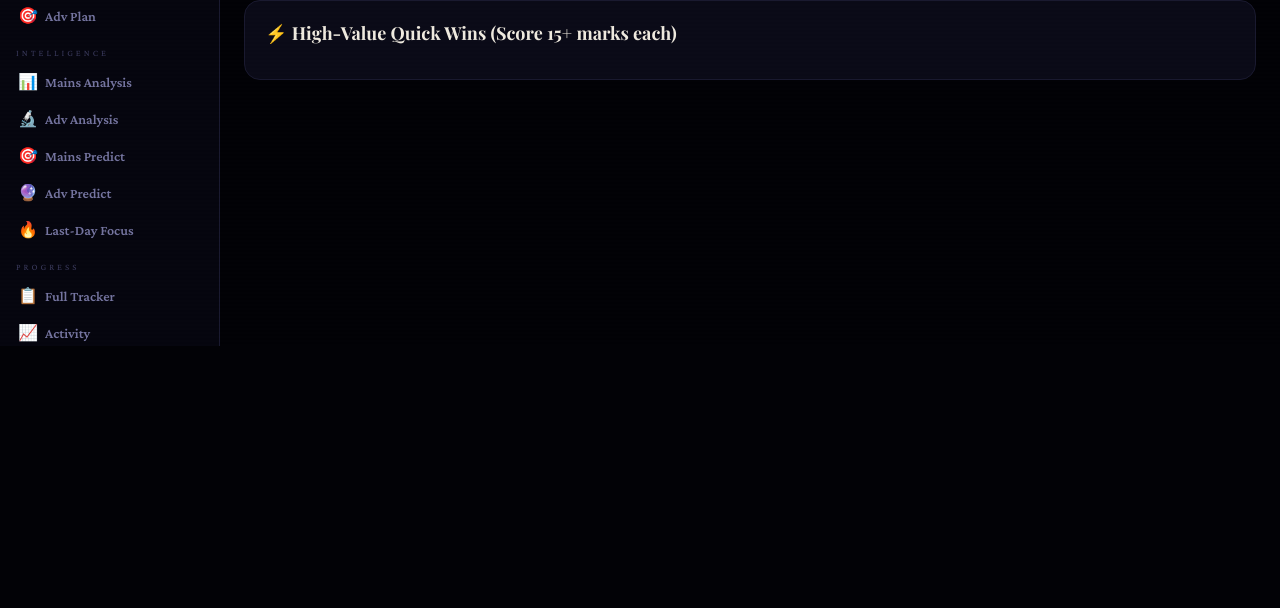
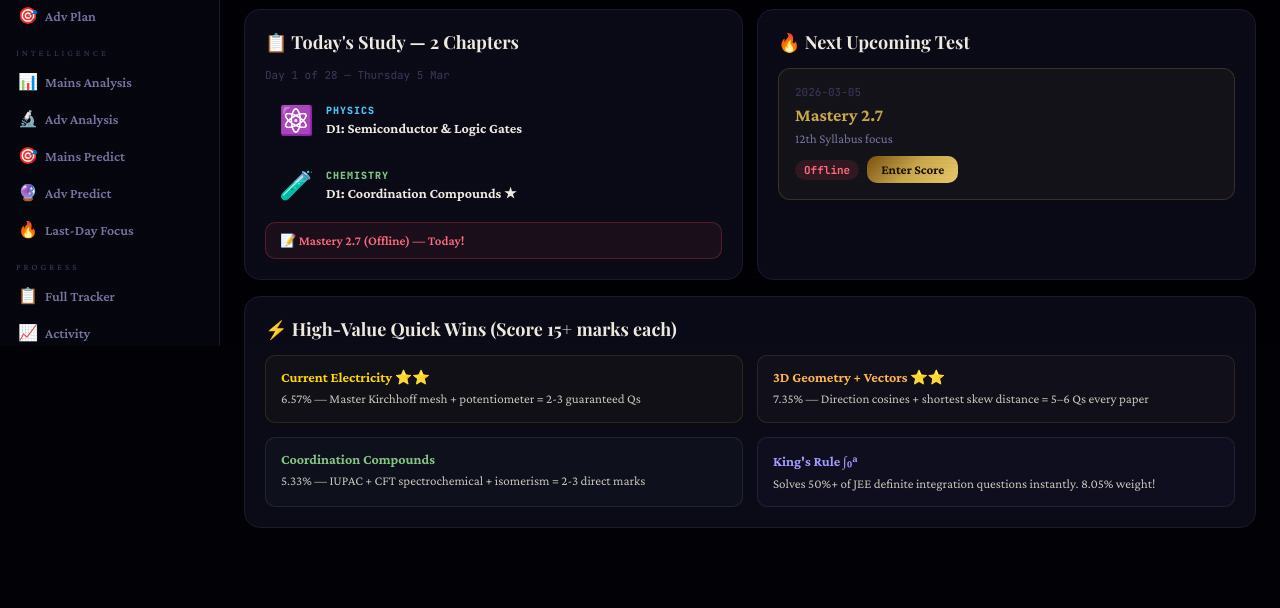
Before and after one commit to KartikeyBhardwaj38/Jee-Planner-, a plain HTML site: page index.html in a window 1280 px wide. Shown: the part 454-1062 px from the top of the page. Before the commit the page ends 800 px from the top, so only its background shows below. Drawn offline with nearby package versions, Linux system fonts and the light colour scheme; a web font is replaced by a local one.

Commit message:
Update index.html

```diff
--- a/index.html
+++ b/index.html
@@ -1425,15 +1425,15 @@
   {ch:'Coordination Compounds',prob:98,subtopics:['IUPAC nomenclature (ligand order, anionic complex -ate)','CFT: spectrochemical series, Δo splitting','High spin vs low spin (strong/weak field ligand)','Magnetic moment μ=√n(n+2), n=unpaired e⁻','Geometric/optical isomerism in MA₂B₂, [Co(en)₃]³⁺'],qtypes:['MCQ-direct','Multi-correct'],note:'2-3 GUARANTEED questions. Master spectrochemical series order!'},
   {ch:'Aldehydes, Ketones & Acids',prob:96,subtopics:['Nucleophilic addition order: HCHO>RCHO>R₂C=O','Tollens (aldehydes only), Fehling (aliphatic CHO), 2,4-DNP (both)','Aldol condensation + dehydration mechanism','Cannizzaro: no α-H + KOH → acid + alcohol','Iodoform: CH₃COR or CH₃CHO → CHI₃'],qtypes:['MCQ-mechanism','Product-prediction','Multi-correct'],note:'2-3 Qs. Tollens vs Fehling distinction = very common.'},
   {ch:'Chemical Equilibrium & Ionic',prob:90,subtopics:['Buffer pH = pKa + log[A⁻]/[HA]','Ksp and solubility: s = (Ksp)^(1/n+m)','Weak acid pH = √(Ka·Ca)','Le Chatelier predictions','Common ion effect'],qtypes:['Numerical','MCQ-reasoning'],note:'2 Qs. Buffer + Ksp numericals guaranteed.'},
-  {ch:'Solutions & Colligative',prob:88,subtopics:['Van't Hoff factor i and ΔTf = iKfm','ΔTb = Kb·m for elevation','Osmotic pressure π = MRT','Abnormal molar mass = MM/i','Raoult's law: P = xA·PA°'],qtypes:['Numerical','MCQ-direct'],note:'1-2 Qs. ΔTf/ΔTb numericals = straight formula marks.'},
+  {ch:'Solutions & Colligative',prob:88,subtopics:['Van\'t Hoff factor i and ΔTf = iKfm','ΔTb = Kb·m for elevation','Osmotic pressure π = MRT','Abnormal molar mass = MM/i','Raoult\'s law: P = xA·PA°'],qtypes:['Numerical','MCQ-direct'],note:'1-2 Qs. ΔTf/ΔTb numericals = straight formula marks.'},
   {ch:'d-Block & f-Block',prob:84,subtopics:['KMnO₄ in acidic (→Mn²⁺), neutral (→MnO₂), basic (→MnO₄²⁻)','Colour: d-d transition; d⁰/d¹⁰ colourless','Magnetic moment calculation','Variable oxidation states rationale'],qtypes:['MCQ-reasoning','Numerical'],note:'1-2 Qs. KMnO₄ products + magnetic moment.'},
  ],
  Maths:[
   {ch:'3D Geometry',prob:98,subtopics:['Distance from point (x₁,y₁,z₁) to plane ax+by+cz+d=0','Shortest distance between skew lines','Angle between line and plane','Foot of perpendicular / image in plane','Family of planes through intersection: P₁+λP₂=0'],qtypes:['Numerical','Multi-correct'],note:'2-3 Qs EVERY paper. Most important single chapter!'},
-  {ch:'Definite Integration',prob:95,subtopics:['King's Rule: ∫₀ᵃf(x) = ∫₀ᵃf(a-x) — try FIRST on every integral','Riemann sum: lim(1/n)Σf(r/n) = ∫₀¹f(x)dx','Wallis: ∫₀^(π/2) sinⁿx = ∫₀^(π/2) cosⁿx','Area between curves: ∫|f-g|dx','Leibniz rule: d/dx[∫_(u)^(v)f]'],qtypes:['Integer type','MCQ-evaluation'],note:'3 Qs. King's Rule alone solves 50%+ of JEE integration problems!'},
-  {ch:'Application of Derivatives',prob:88,subtopics:['Maxima/minima word problems (geometry, box, cylinder)','Monotonicity: f'>0 increasing, f'<0 decreasing','Tangent slope dy/dx, normal = −1/(dy/dx)','Rate of change: chain rule dy/dt','Global max/min on closed interval [a,b]'],qtypes:['Numerical','MCQ-word-problem'],note:'2 Qs. Optimisation problems are exam favourites.'},
+  {ch:'Definite Integration',prob:95,subtopics:['King\'s Rule: ∫₀ᵃf(x) = ∫₀ᵃf(a-x) — try FIRST on every integral','Riemann sum: lim(1/n)Σf(r/n) = ∫₀¹f(x)dx','Wallis: ∫₀^(π/2) sinⁿx = ∫₀^(π/2) cosⁿx','Area between curves: ∫|f-g|dx','Leibniz rule: d/dx[∫_(u)^(v)f]'],qtypes:['Integer type','MCQ-evaluation'],note:'3 Qs. King\'s Rule alone solves 50%+ of JEE integration problems!'},
+  {ch:'Application of Derivatives',prob:88,subtopics:['Maxima/minima word problems (geometry, box, cylinder)','Monotonicity: f\'>0 increasing, f\'<0 decreasing','Tangent slope dy/dx, normal = −1/(dy/dx)','Rate of change: chain rule dy/dt','Global max/min on closed interval [a,b]'],qtypes:['Numerical','MCQ-word-problem'],note:'2 Qs. Optimisation problems are exam favourites.'},
   {ch:'Sequences & Series',prob:87,subtopics:['AGP: multiply by r, subtract — standard method','AM-GM for maximum/minimum of expressions','Σn³ = [n(n+1)/2]², Σn² = n(n+1)(2n+1)/6','Telescoping via partial fractions','Given Sₙ: aₙ = Sₙ − Sₙ₋₁'],qtypes:['MCQ','Integer type'],note:'2 Qs. AGP sum + AM-GM optimisation.'},
-  {ch:'Probability (Bayes + Binomial)',prob:85,subtopics:['Bayes' theorem: P(Hi|A) = P(Hi)P(A|Hi)/Σ','Binomial: P(X=r) = ⁿCr·pʳ·qⁿ⁻ʳ, mean=np, var=npq','Conditional P(A|B) = P(A∩B)/P(B)','Total probability theorem'],qtypes:['Numerical','Multi-correct'],note:'1-2 Qs. Bayes' + binomial distribution most common.'},
+  {ch:'Probability (Bayes + Binomial)',prob:85,subtopics:['Bayes\' theorem: P(Hi|A) = P(Hi)P(A|Hi)/Σ','Binomial: P(X=r) = ⁿCr·pʳ·qⁿ⁻ʳ, mean=np, var=npq','Conditional P(A|B) = P(A∩B)/P(B)','Total probability theorem'],qtypes:['Numerical','Multi-correct'],note:'1-2 Qs. Bayes\' + binomial distribution most common.'},
  ],
 };
 
@@ -1511,7 +1511,7 @@
  const el=document.getElementById('focus-content');if(!el)return;
  const FOCUS_ITEMS=[
   {subj:'Maths',col:'var(--ma)',icon:'📐',topics:[
-   {t:"King's Rule: ∫₀ᵃf(x)dx = ∫₀ᵃf(a−x)dx — solves 50% of JEE integration Qs instantly",time:'30 min',marks:'+8–12',imp:true},
+   {t:"King\'s Rule: ∫₀ᵃf(x)dx = ∫₀ᵃf(a−x)dx — solves 50% of JEE integration Qs instantly",time:'30 min',marks:'+8–12',imp:true},
    {t:'3D: Distance from point to plane + angle between line & plane — 2-3 Qs every paper',time:'45 min',marks:'+6–9',imp:true},
    {t:'Potentiometer: l₁/l₂ ratio for EMF and internal resistance — integer type favourite',time:'20 min',marks:'+4',imp:true},
    {t:'Sequences: AGP sum (multiply by r, subtract) + Σn³=[n(n+1)/2]²',time:'20 min',marks:'+4'},
@@ -1675,7 +1675,7 @@
   [allPh.pct+'%','Physics','var(--ph)'],[allMa.pct+'%','Maths','var(--ma)'],[allCh.pct+'%','Chem','var(--ch)'],
   [pct+'%','Overall','var(--gold)'],[dayNum+'/28','Study Day','var(--re2)'],
  ].map(([v,l,c])=>`<div class="stat-p"><div class="stat-v" style="color:${c}">${v}</div><div class="stat-l">${l}</div></div>`).join('');
- // Today's strip
+ // Today\'s strip
  const stripEl=document.getElementById('cd-today-strip');
  if(stripEl){
   const daysProg=Math.round(dayNum/28*100);
@@ -1708,7 +1708,7 @@
   {ch:'Current Electricity ⭐⭐',tip:'6.57% — Master Kirchhoff mesh + potentiometer = 2-3 guaranteed Qs',c:'#ffd700'},
   {ch:'3D Geometry + Vectors ⭐⭐',tip:'7.35% — Direction cosines + shortest skew distance = 5–6 Qs every paper',c:'#ffb74d'},
   {ch:'Coordination Compounds',tip:"5.33% — IUPAC + CFT spectrochemical + isomerism = 2-3 direct marks",c:'#81c784'},
-  {ch:"King's Rule ∫₀ᵃ",tip:"Solves 50%+ of JEE definite integration questions instantly. 8.05% weight!",c:'#a29bfe'},
+  {ch:"King\'s Rule ∫₀ᵃ",tip:"Solves 50%+ of JEE definite integration questions instantly. 8.05% weight!",c:'#a29bfe'},
  ].map(w=>`<div style="background:${w.c}07;border:1px solid ${w.c}20;border-radius:10px;padding:13px 15px">
   <div style="font-size:14px;font-weight:700;color:${w.c};margin-bottom:4px">${w.ch}</div>
   <div style="font-size:13px;color:var(--t2);line-height:1.5">${w.tip}</div>
```
